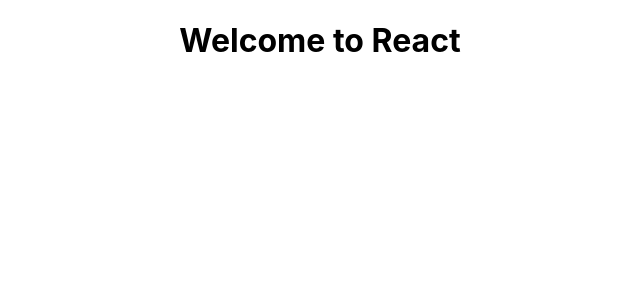
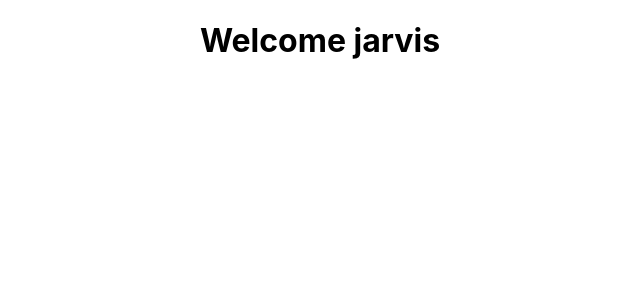
Before and after one commit to jarvis3439/todo-fullstack-react-springboot, a React (Create React App) app in the folder todo-react-frontend/: page /welcome/jarvis in a window 1280 px wide. Shown: the top 300 px of the page, without its empty margins (320-960 px from the left). Built offline with nearby package versions, Linux system fonts and the light colour scheme.

Commit message:
Getting username from URL parameter

```diff
--- a/todo-react-frontend/src/Components/TODO/Login.js
+++ b/todo-react-frontend/src/Components/TODO/Login.js
@@ -21,7 +21,7 @@
   loginResponse = () => {
     if (this.state.username === "jarvis" && this.state.password === "jarvis") {
       this.setState({ loginStatus: true });
-      this.props.history.push("/welcome");
+      this.props.history.push(`/welcome/${this.state.username}`);
     } else {
       this.setState({ loginStatus: false });
     }
@@ -35,6 +35,7 @@
          ) : (
            <div>Login Failed</div>
         )} */}
+        <h1> LOGIN </h1>
         Username :{" "}
         <input
           type="text"
--- a/todo-react-frontend/src/Components/TODO/LoginResponse.js
+++ b/todo-react-frontend/src/Components/TODO/LoginResponse.js
@@ -3,10 +3,10 @@
 function LoginResponse(props) {
   return (
     <div>
-      {props.status === true ? (
-        <div> Login Successfull </div>
+      {props.status ? (
+        <div>Success</div>
       ) : props.status === false ? (
-        <div>Invalid Credential</div>
+        <div>Invalid</div>
       ) : null}
     </div>
   );
--- a/todo-react-frontend/src/Components/TODO/TodoApp.js
+++ b/todo-react-frontend/src/Components/TODO/TodoApp.js
@@ -12,7 +12,7 @@
           <Switch>
             <Route path="/" exact component={Login} />
             <Route path="/login" component={Login} />
-            <Route path="/welcome" component={Welcome} />
+            <Route path="/welcome/:name" component={Welcome} />
             <Route component={ErrorPage} />
           </Switch>
         </Router>
--- a/todo-react-frontend/src/Components/TODO/Welcome.js
+++ b/todo-react-frontend/src/Components/TODO/Welcome.js
@@ -4,7 +4,7 @@
   render() {
     return (
       <div>
-        <h1>Welcome to React</h1>
+        <h1>Welcome {this.props.match.params.name}</h1>
       </div>
     );
   }
```
